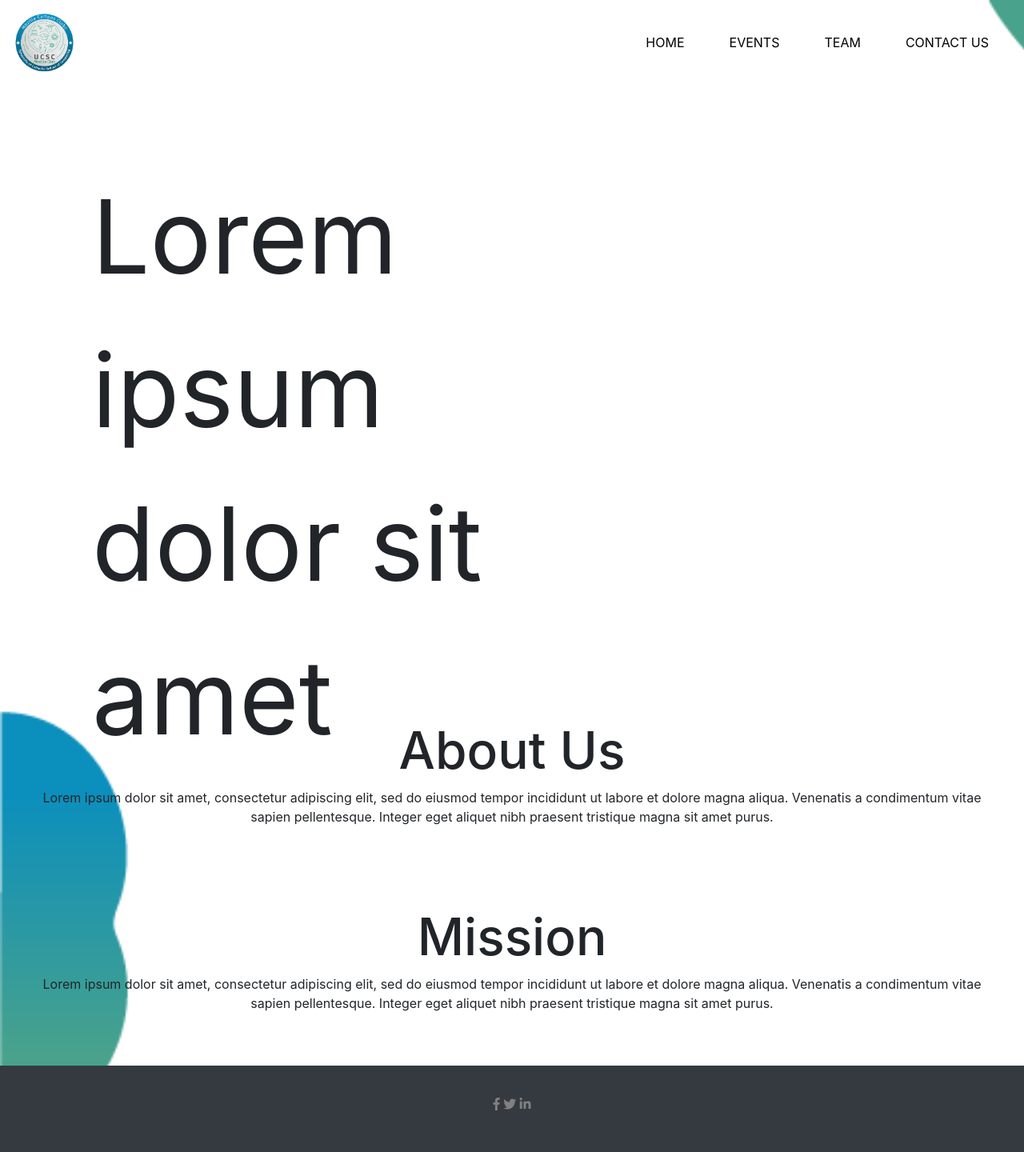
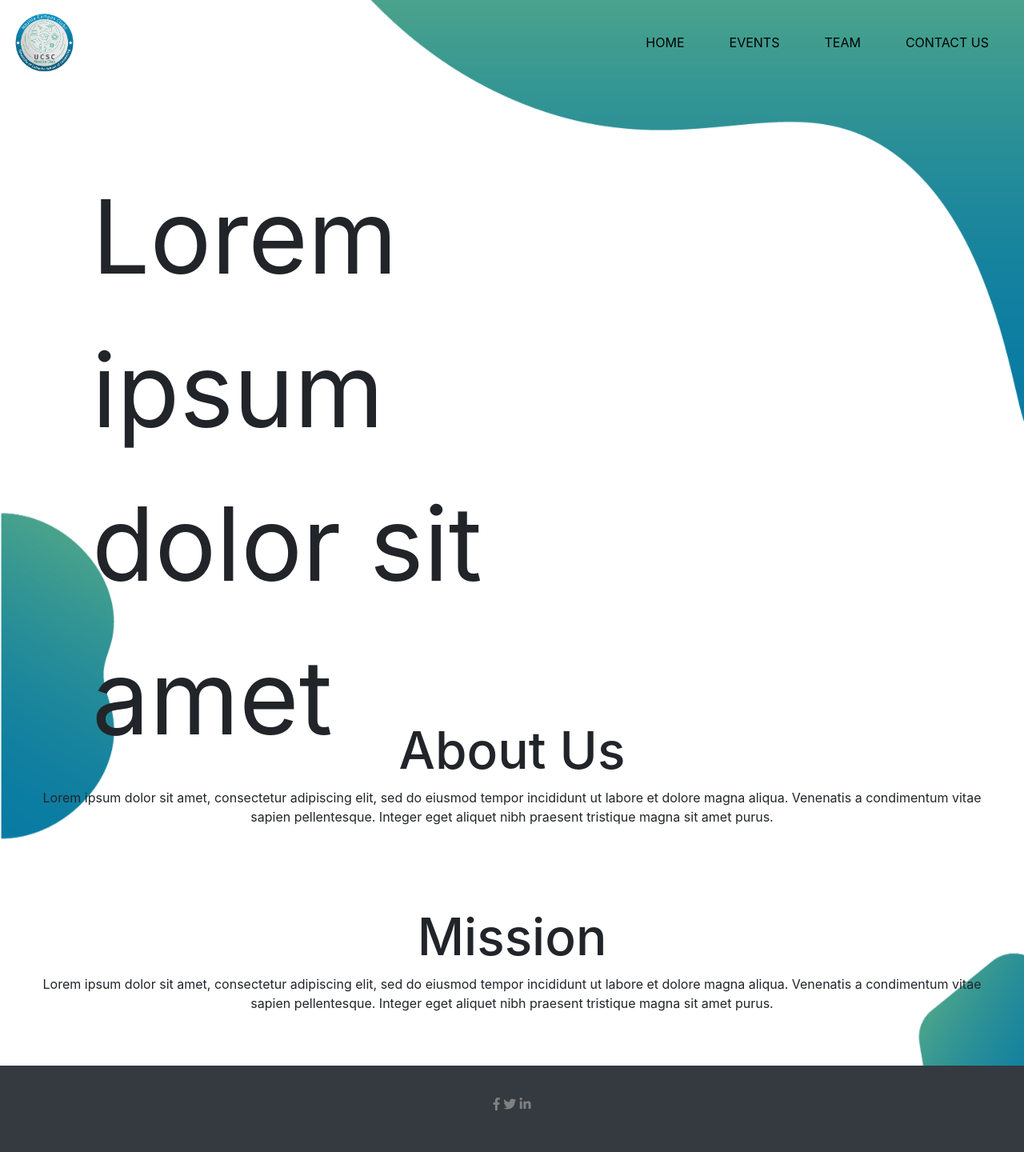
Before and after one commit to UCSC-Mozilla-Club/official-web-site, a PHP site: page / in a window 1280 px wide. Shown: the whole page at 80% size. Run offline with PHP 8.4, Linux system fonts and the light colour scheme.

Commit message:
UI Improvements

```diff
--- a/assets/css/styles.css
+++ b/assets/css/styles.css
@@ -1,5 +1,5 @@
 body {
-  background-image: url('../images/home-background1.png');
+  background-image: url('../images/mozillaWebBG.png');
   background-repeat: no-repeat;
   background-size: cover;
   font-family: -apple-system, BlinkMacSystemFont, 'Segoe UI', Roboto, Oxygen, Ubuntu, Cantarell, 'Open Sans', 'Helvetica Neue', sans-serif;
@@ -100,6 +100,14 @@ body {
   margin-left: 200px;
 }
 
+.contact-details .row {
+  margin-bottom: 20px;
+}
+
+.contact-list {
+  margin-top: 150px;
+}
+
 .club-title {
   text-align: center;
   text-shadow: gray 2px 2px 5px;
@@ -196,8 +204,13 @@ body {
   font-size: 14px;
 } */
 
+.team-details {
+  margin-top: 100px;
+  margin-left: 200px;
+}
+
 .card {
-  margin: 5px auto 5px auto;
+  margin: 10px auto 10px auto;
   transition: transform 200ms, box-shadow 200ms;
 }
 
--- a/javascripts/main.js
+++ b/javascripts/main.js
@@ -53,14 +53,15 @@ var loadTeam = async () => {
 
 var teamCard = (member) => {
     var card = "<div class=\"col-lg-4 col-md-12 col-sm-12 col-12\">"
-    + "<div class=\"card\" style=\"width: 18rem;\">"
-        + "<div class=\"card-header\">" + member['name'] + "</div>"
+    + "<div class=\"card\" style=\"width: 20rem;\">"
+        + "<div class=\"card-header\" style=\"text-align: center\">" + member['name'] + "</div>"
         + "<div class=\"card-body\">"
-        + "<img class=\"card-img-top\" src=\"" + member['image-url'] + "\" style=\"width:220px;height:250px;margin:auto;\">"
-        + "<div class=\"card-title\">"+member["position"]+"</div>"
+        + "<img class=\"card-img-top\" src=\"" + member['image-url'] + "\" style=\"width:220px;height:250px;margin:20px;\">"
+        + "<div class=\"card-title\" style=\"text-align: center\">"+member["position"]+"</div>"
         + "</div>"
         + "</div>"
         + "</div>";
     console.log(card);
     return card;
 }
+//TODO get images into a single column
--- a/team.html
+++ b/team.html
@@ -3,5 +3,8 @@
     <!-- <div class="left"></div> -->
     <div class="team-cover-desc">Our Team</div>
   </div>
-  <div id="team" class="container-fluid row team-list"></div>
+  <div class="col-md-12 team-details">
+    <div class="row team-list" id="team"></div>
+  </div>
+  <!-- <div id="team" class="container-fluid row team-list"></div> -->
 </div>
```
Also changed, not shown: contact.html (+9 -5 lines).
